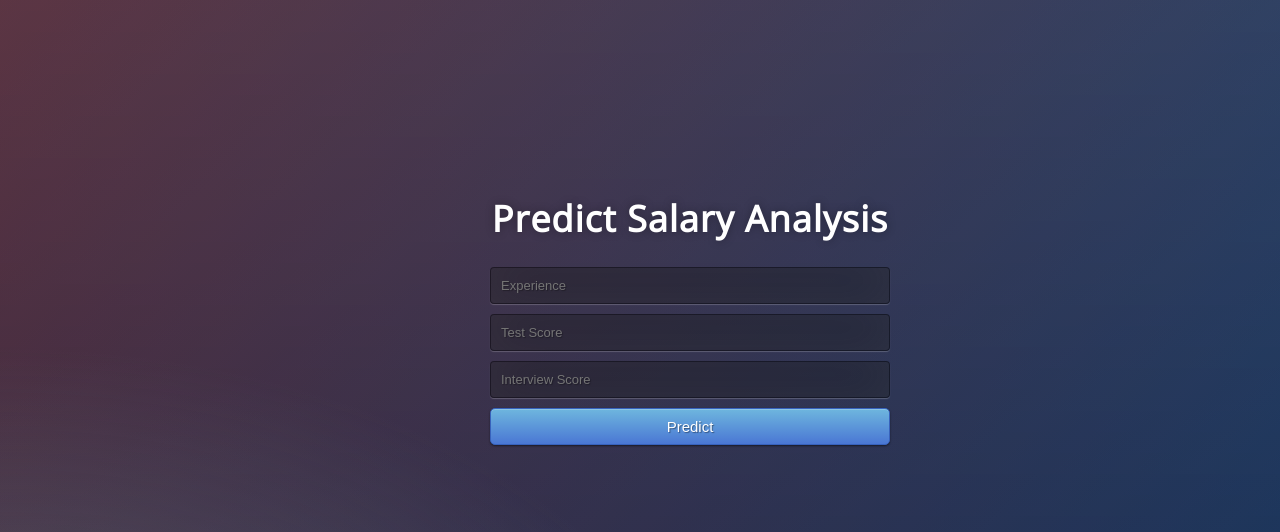
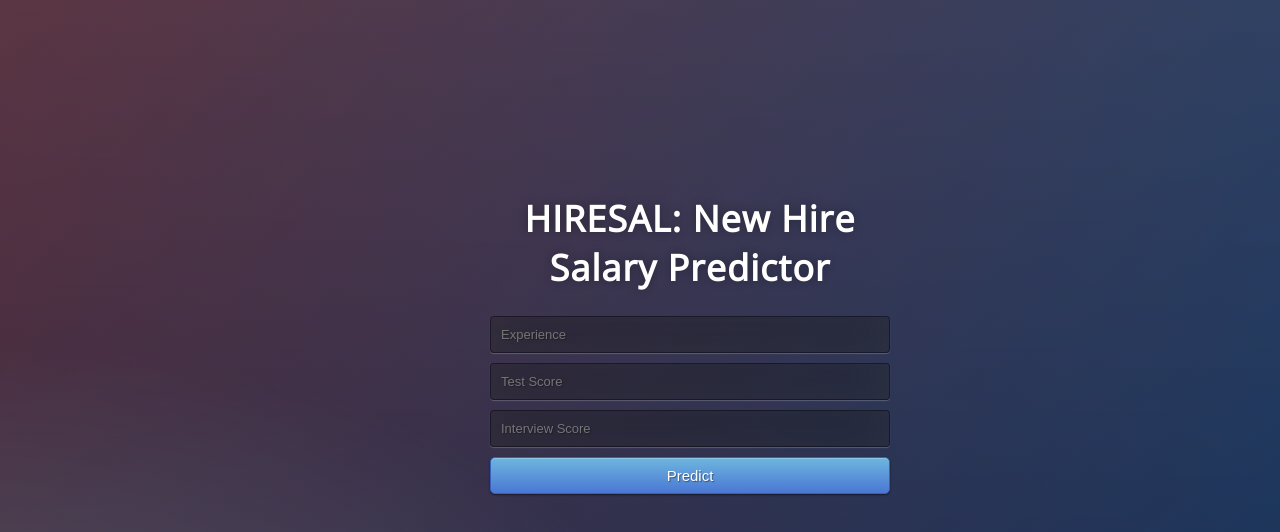
Before and after one commit to JEET-123/HIRESAL--Salary-Predictor-for-New-Hires, a Flask app: page / in a window 1280 px wide. Shown: the top 532 px of the page. Run offline with Flask 2, Linux system fonts and the light colour scheme.

Commit message:
Update index.html

```diff
--- a/templates/index.html
+++ b/templates/index.html
@@ -14,7 +14,7 @@
 
 <body>
  <div class="login">
-	<h1>Predict Salary Analysis</h1>
+	<h1>HIRESAL: New Hire Salary Predictor </h1>
 
      <!-- Main Input For Receiving Query to our ML -->
     <form action="{{ url_for('predict')}}"method="post">
```
